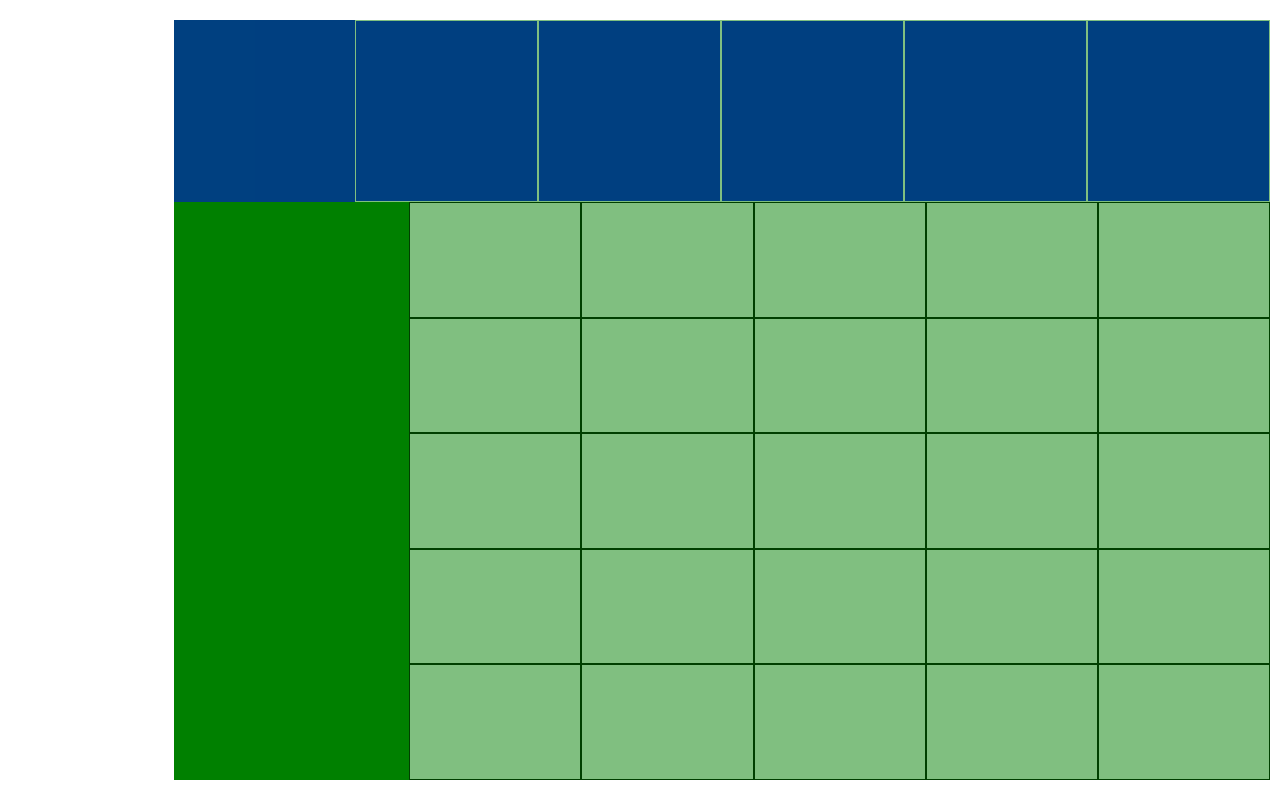
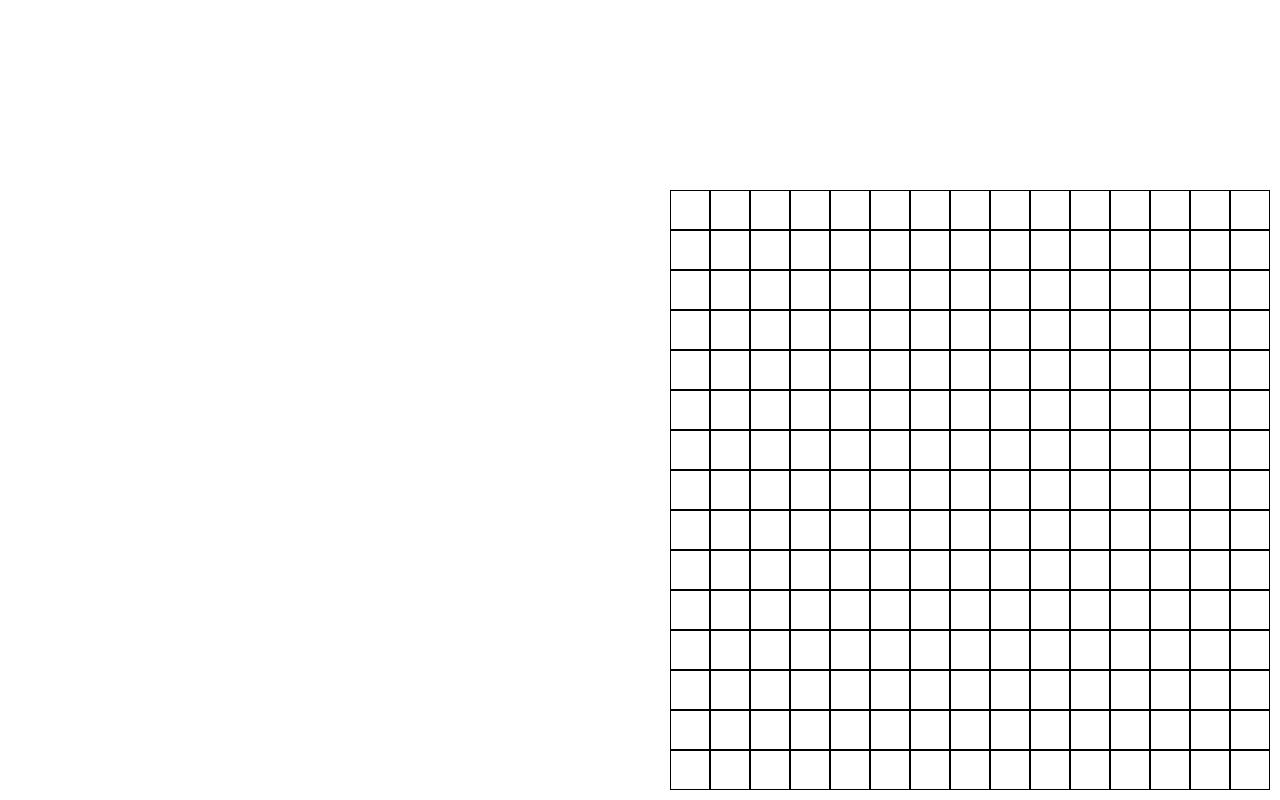
Before and after one commit to bonkrat/picross-builder, a React (Create React App) app: page / in a window 1280 px wide. Built offline with nearby package versions, Linux system fonts and the light colour scheme.

Commit message:
Update to CSS grid, cleanup

```diff
--- a/src/App.css
+++ b/src/App.css
@@ -1,9 +1,14 @@
 .App {
   width: 100vw;
-  height: 100vh;
+  height: 100%;
+  min-height: 100%;
+
+  overflow-x: hidden;
+  overflow-y: hidden;
+  box-sizing: border-box;
+  padding: 10px;
+
   display: flex;
-  box-sizing: border-box;
   justify-content: flex-end;
   align-items: flex-end;
-  padding: 20px 10px;
 }
--- a/src/App.js
+++ b/src/App.js
@@ -5,8 +5,6 @@ import Grid from "./components/Grid";
 import { StateProvider } from "./store.js";
 
 function App() {
-  console.log("asdfadsf");
-
   return (
     <StateProvider>
       <div className="App">
--- a/src/components/Cell.js
+++ b/src/components/Cell.js
@@ -1,25 +1,38 @@
 import React from "react";
 import styled, { css } from "styled-components";
 
-const Cell = ({ className, onClick }) => (
-  <div className={className} onClick={onClick}></div>
+const Cell = ({ className, onMouseDown, onMouseEnter }) => (
+  <div
+    className={className}
+    onMouseDown={onMouseDown}
+    onMouseEnter={onMouseEnter}
+  ></div>
 );
 
 const StyledCell = styled(Cell)`
-  width: 100%;
-  height: 100%;
   border: 1px solid black;
   cursor: pointer;
   box-sizing: border-box;
-  background: ${(props) => (props.color ? props.color : "white")}
+
+  // Coloring cells is disabled for now.
+  // background: ${(props) => (props.color ? props.color : "white")}
+
   ${(props) =>
     props.isSelected
       ? css`
-            box-shadow: inset 1px 1px 0px 1px white;
+          background: black;
+          box-shadow: inset 2px 2px 0px 2px white;
         `
       : css`
-            opacity: 0.5;
+          background: white;
         `};
+
+  &:hover {
+    border: 1px solid blue;
+    box-shadow: inset 1px 1px 0px 1px white;
+    background: gray;
+    opacity: 0.7;
+  }
 `;
 
 export default StyledCell;
--- a/src/components/Controls.js
+++ b/src/components/Controls.js
@@ -9,7 +9,7 @@ const Controls = () => {
   const { dispatch } = useContext(store);
   const resetCells = () =>
     dispatch({
-      type: "RESET_CELLS"
+      type: "RESET_CELLS",
     });
   return (
     <ButtonGroup>
--- a/src/components/Grid.js
+++ b/src/components/Grid.js
@@ -1,10 +1,13 @@
-import React, { useContext } from "react";
+import React, { useState, useContext } from "react";
 import Cell from "./Cell";
 import Row from "./Row";
 import { times } from "lodash";
 import styled from "styled-components";
 import ColumnHeader from "./ColumnHeader";
 import { store } from "../store";
+import TOOLS from "../constants/tools";
+import useMouseDown from "../hooks/useMouseButton";
+import { CELL_ACTIONS } from "../store";
 
 export const getRowData = (cells) =>
   cells.reduce((acc, curr) => {
@@ -31,42 +34,64 @@ const findCell = (cells, cell) =>
 const Grid = ({ className, width, height }) => {
   const { state, dispatch } = useContext(store);
   const { selectedCells, tool } = state;
+  const [isSelecting, setIsSelecting] = useState(null);
 
-  const paintCell = ({ x, y }) => {
+  const { isMouseDown } = useMouseDown(
+    // onMouseUp
+    () => {},
+    // onMouseDown
+    () => {
+      setIsSelecting(null);
+    }
+  );
+
+  const selectCell = (cell) =>
     dispatch({
-      type: "PAINT_CELL",
-      payload: {
-        x,
-        y,
-      },
+      type: CELL_ACTIONS.SELECT,
+      payload: cell,
+    });
+
+  const toggleCell = (cell) =>
+    dispatch({
+      type: CELL_ACTIONS.TOGGLE,
+      payload: cell,
+    });
+
+  const paintCell = (cell) => {
+    dispatch({
+      type: CELL_ACTIONS.PAINT,
+      payload: cell,
     });
   };
 
-  const toggleCell = ({ x, y }) =>
+  const clearCell = (cell) =>
     dispatch({
-      type: "TOGGLE_CELL",
-      payload: {
-        x,
-        y,
-      },
+      type: CELL_ACTIONS.CLEAR,
+      payload: cell,
     });
 
-  const clearCell = ({ x, y }) =>
-    dispatch({
-      type: "CLEAR_CELL",
-      payload: {
-        x,
-        y,
-      },
-    });
+  const handleCellClick = (cell) => {
+    if (tool === TOOLS.PENCIL) {
+      toggleCell(cell);
+    } else if (tool === TOOLS.BRUSH) {
+      paintCell(cell);
+    } else if (tool === TOOLS.ERASER) {
+      clearCell(cell);
+    }
+  };
 
-  const handleCellClick = ({ x, y }) => {
-    if (tool === "pencil") {
-      toggleCell({ x, y });
-    } else if (tool === "brush") {
-      paintCell({ x, y });
-    } else if (tool === "eraser") {
-      clearCell({ x, y });
+  const handleMouseEnter = (cell) => {
+    if (isMouseDown && isSelecting) {
+      selectCell(cell);
+    } else if (isMouseDown && !isSelecting) {
+      clearCell(cell);
+    } else {
+      const cellData = getCell(cell);
+      if (cellData?.selected) {
+        setIsSelecting(false);
+      } else {
+        setIsSelecting(true);
+      }
     }
   };
 
@@ -78,41 +103,42 @@ const Grid = ({ className, width, height }) => {
 
   return (
     <div className={className}>
-      <ColumnHeader width={width} selectedCells={columnGroups} />
-      {times(height, (i) => (
-        <Row key={i} width={width} height={height} selectedCells={rowGroups[i]}>
-          {times(width, (j) => {
-            const cell = getCell({ x: i, y: j });
-            return (
-              <Cell
-                key={j}
-                color={cell && cell.color}
-                isSelected={cell && cell.selected}
-                onClick={() => handleCellClick({ x: i, y: j })}
-              />
-            );
-          })}
-        </Row>
-      ))}
+      {times(height, (i) =>
+        times(width, (j) => {
+          const cell = { x: i, y: j },
+            cellData = getCell(cell);
+          return (
+            <Cell
+              key={`${i}${j}`}
+              color={cellData && cellData.color}
+              isSelected={cellData && cellData.selected}
+              onMouseDown={() => handleCellClick(cell)}
+              onMouseEnter={() => handleMouseEnter(cell)}
+            />
+          );
+        })
+      )}
     </div>
   );
 };
 
-const size = 100;
+const buildColumnAutos = (num) => {
+  return times(num, () => "auto").join(" ");
+};
 
 const StyledGrid = styled(Grid)`
-  max-height: ${size}vw;
-  height: 100%;
-  width: 100%;
-  max-width: 1096px;
-  display: flex;
-  flex-direction: column;
-  background-color: green;
+  height: ${() => {
+    return window.innerWidth > window.innerHeight ? `75vh` : `75vw`;
+  }};
+  width: ${() => (window.innerWidth > window.innerHeight ? `75vh` : `75vw`)};
+  display: grid;
+  grid-template-columns: ${(props) => buildColumnAutos(props.width)}
+  grid-template-rows:  ${(props) => buildColumnAutos(props.height)}
 `;
 
 StyledGrid.defaultProps = {
-  width: 5,
-  height: 5,
+  width: 15,
+  height: 15,
 };
 
 export default StyledGrid;
--- a/src/components/Row.js
+++ b/src/components/Row.js
@@ -19,25 +19,15 @@ const CellGroupValue = styled.div`
 `;
 
 const CellGroupValues = styled.div`
-  display: flex;
-  flex: 1;
-  justify-content: flex-end;
-  align-items: center;
   box-sizing: border-box;
   font-size: 12px;
 `;
 
 const Cells = styled.div`
-  height: 100%;
-  display: flex;
-  justify-content: flex-end;
-  flex: 4;
-  flex-shrink: 0;
   margin-left: 20px;
 `;
 
 const StyledRow = styled(Row)`
-  width: 100%;
   height: ${(props) => 100 / props.height}%;
   display: flex;
   justify-content: flex-end;
--- /dev/null
+++ b/src/constants/tools.js
@@ -0,0 +1,5 @@
+export default {
+  PENCIL: "pencil",
+  BRUSH: "brush",
+  ERASER: "eraser",
+};
--- /dev/null
+++ b/src/hooks/useMouseButton.js
@@ -0,0 +1,27 @@
+import { useEffect, useState } from "react";
+
+export default function useMouseDown(
+  onMouseDown = () => {},
+  onMouseUp = () => {}
+) {
+  const [isMouseDown, setIsMouseDown] = useState(false);
+
+  useEffect(() => {
+    document.body.onmousedown = function (e) {
+      console.log(e.target);
+      setIsMouseDown(true);
+      onMouseDown();
+    };
+
+    document.body.onmouseleave = function () {
+      setIsMouseDown(false);
+    };
+
+    document.body.onmouseup = function () {
+      setIsMouseDown(false);
+      onMouseUp();
+    };
+  });
+
+  return { isMouseDown };
+}
--- a/src/index.css
+++ b/src/index.css
@@ -1,13 +1,20 @@
-body {
+body, html {
   margin: 0;
   font-family: -apple-system, BlinkMacSystemFont, 'Segoe UI', 'Roboto', 'Oxygen',
     'Ubuntu', 'Cantarell', 'Fira Sans', 'Droid Sans', 'Helvetica Neue',
     sans-serif;
   -webkit-font-smoothing: antialiased;
   -moz-osx-font-smoothing: grayscale;
+  height: 100%;
+  width: 100;
+  margin: 0;
 }
 
 code {
   font-family: source-code-pro, Menlo, Monaco, Consolas, 'Courier New',
     monospace;
 }
+
+#root {
+  height: 100%;
+}
--- a/src/store.js
+++ b/src/store.js
@@ -5,78 +5,100 @@ const store = createContext(initialState);
 const { Provider } = store;
 
 const findCell = (cells, cell) =>
-  cells.find(coords => coords.x === cell.x && coords.y === cell.y);
+  cells.find((coords) => coords.x === cell.x && coords.y === cell.y);
+
+export const CELL_ACTIONS = {
+  SELECT: "select",
+  TOGGLE: "toggle",
+  PAINT: "paint",
+  CLEAR: "clear",
+};
 
 const StateProvider = ({ children }) => {
   const [state, dispatch] = useReducer((state, action) => {
-    let x = action.payload && action.payload.x;
-    let y = action.payload && action.payload.y;
-    let selectedCells = [];
+    let x = action?.payload.x,
+      y = action?.payload.y,
+      selectedCells = [];
+
     const cell = findCell(state.selectedCells, { x, y });
+
     switch (action.type) {
-      case "TOGGLE_CELL":
+      case CELL_ACTIONS.SELECT:
+        selectedCells = [
+          ...state.selectedCells.filter(
+            (coord) => !(coord.x === x && coord.y === y)
+          ),
+          { x, y, color: state.color, selected: true },
+        ];
+
+        return {
+          ...state,
+          selectedCells,
+        };
+      case CELL_ACTIONS.TOGGLE:
+        console.log("cell", cell);
         if (!cell) {
           selectedCells = [
             ...state.selectedCells,
-            { x, y, color: state.color, selected: state.tool === "pencil" }
+            { x, y, color: state.color, selected: state.tool === "pencil" },
           ];
         } else {
           selectedCells = [
             ...state.selectedCells.filter(
-              coord => !(coord.x === x && coord.y === y)
+              (coord) => !(coord.x === x && coord.y === y)
             ),
-            { x, y, color: state.color, selected: !cell.selected }
+            { x, y, color: state.color, selected: !cell.selected },
           ];
         }
 
         return {
           ...state,
-          selectedCells
+          selectedCells,
         };
-      case "PAINT_CELL":
+      case CELL_ACTIONS.PAINT:
         if (!cell) {
           selectedCells = [
             ...state.selectedCells,
-            { x, y, color: state.color, selected: false }
+            { x, y, color: state.color, selected: false },
           ];
         } else {
           selectedCells = [
             ...state.selectedCells.filter(
-              coord => !(coord.x === x && coord.y === y)
+              (coord) => !(coord.x === x && coord.y === y)
             ),
-            { x, y, color: state.color, selected: cell.selected }
+            { x, y, color: state.color, selected: cell.selected },
           ];
         }
 
         return {
           ...state,
-          selectedCells
+          selectedCells,
         };
-      case "CLEAR_CELL":
+      case CELL_ACTIONS.CLEAR:
         selectedCells = [
           ...state.selectedCells.filter(
-            coord => !(coord.x === x && coord.y === y)
-          )
+            (coord) => !(coord.x === x && coord.y === y)
+          ),
         ];
 
         return {
           ...state,
-          selectedCells
+          selectedCells,
         };
       case "RESET_CELLS":
         return {
           ...state,
-          selectedCells: []
+          selectedCells: [],
         };
       case "SET_TOOL":
         return {
           ...state,
-          tool: action.payload
+          tool: action.payload,
         };
       case "SET_COLOR":
         return {
           ...state,
-          color: action.payload
+          color: action.payload,
         };
       default:
         throw new Error();
```
Also changed, not shown: 1 other file (tests, documents, lock files or other folders). Lines whose indentation alone changed are shown as unchanged.
